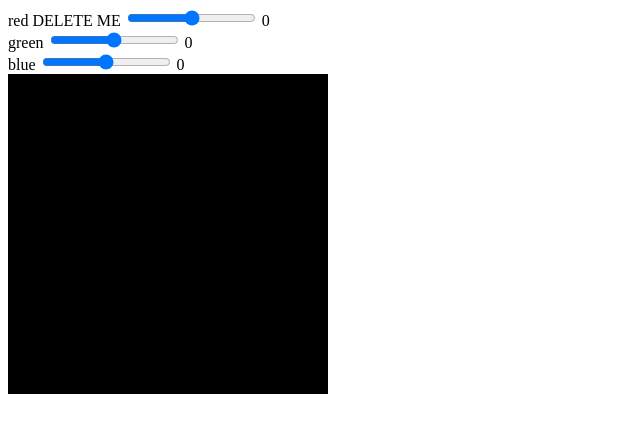
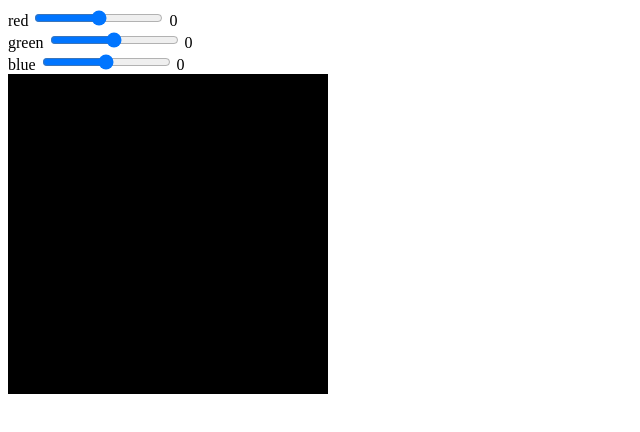
Before and after one commit to Cpreston3/Color-Picker, a plain HTML site: page index.html in a window 1280 px wide. Shown: the whole page, without its empty margins (0-640 px from the left). Drawn offline with Linux system fonts and the light colour scheme.

Commit message:
Final commit

```diff
--- a/index.html
+++ b/index.html
@@ -9,7 +9,7 @@
 <body>
     <div class="picker=form-container">
         <div class="picker-control">
-            <label for = "red">red DELETE ME</label>
+            <label for = "red">red</label>
             <input type="range"
                    id="red"
                    value="o"
```
